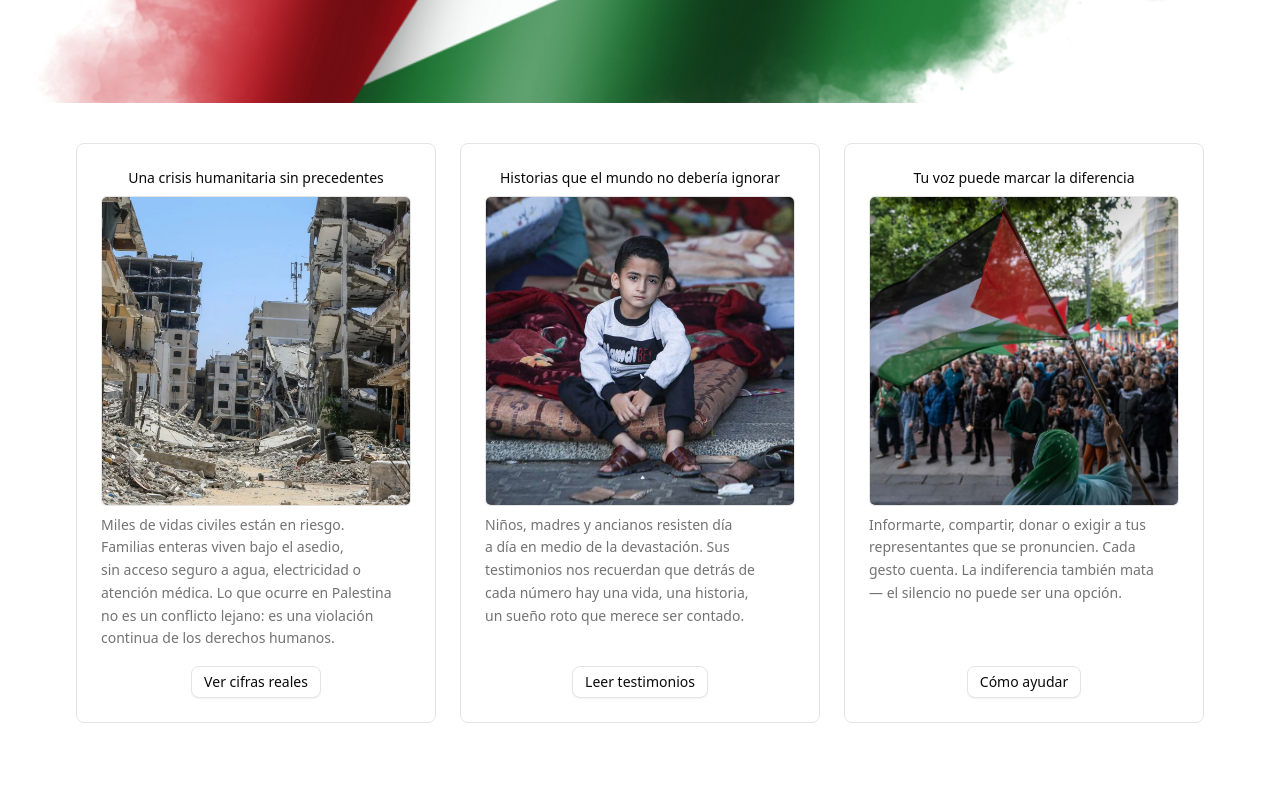
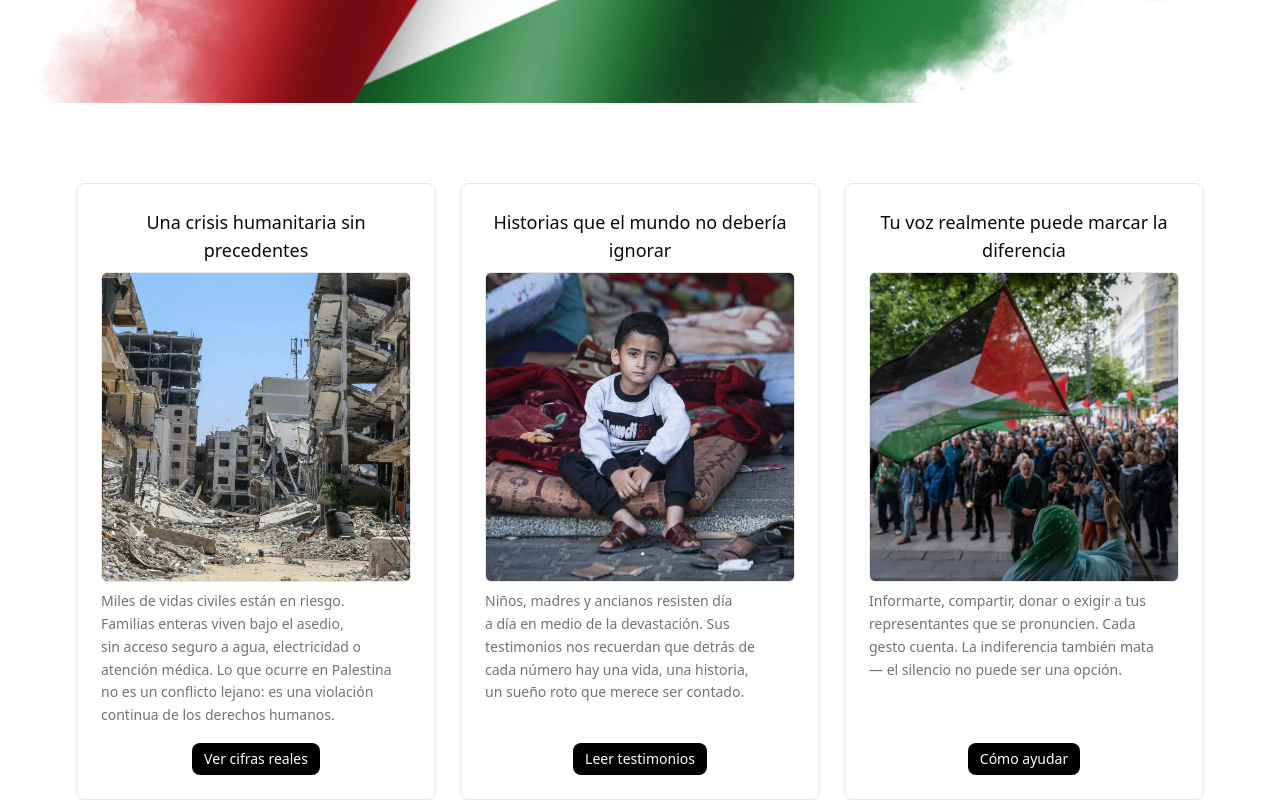
Before and after one commit to cayeyemito/palestine, a React (Vite) app in the folder Palestiweb/: page / in a window 1280 px wide. Shown: the part 431-1231 px from the top of the page. Before the commit the page ends 1154 px from the top, so only its background shows below. Built offline with nearby package versions, Linux system fonts and the light colour scheme.

Commit message:
Changed button color on dark/light mode

```diff
--- a/Palestiweb/src/App.tsx
+++ b/Palestiweb/src/App.tsx
@@ -86,13 +86,13 @@ export default function App() {
             </h1>
           </div>
         </div>
-        <div className="flex w-full max-w-6xl flex-row justify-center gap-6 flex-wrap mx-auto mt-10">
+        <div className="flex w-full max-w-6xl flex-row justify-center gap-6 flex-wrap mx-auto mt-20">
           <Item
             variant="outline"
             className="flex flex-col items-start justify-start h-auto min-h-fit p-6 w-90"
           >
             <ItemContent className="flex flex-col gap-2 text-left">
-              <ItemTitle className="w-full flex justify-center">Una crisis humanitaria sin precedentes</ItemTitle>
+              <ItemTitle className="w-full text-center text-lg">Una crisis humanitaria sin precedentes</ItemTitle>
               <img
                 src={palestinaWar}
                 alt="Familias palestinas bajo el asedio"
@@ -103,7 +103,11 @@ export default function App() {
               </ItemDescription>
             </ItemContent>
             <ItemActions className="w-full flex justify-center">
-              <Button variant="outline" size="sm">
+              <Button size="sm" className={isDark
+                  ? "bg-white text-black border-white"
+                  : "bg-black text-white border-black"
+                }
+              >
                 Ver cifras reales
               </Button>
             </ItemActions>
@@ -114,7 +118,7 @@ export default function App() {
             className="flex flex-col items-start justify-start h-auto min-h-fit p-6 w-90"
           >
             <ItemContent className="flex flex-col gap-2 text-left">
-              <ItemTitle className="w-full flex justify-center">Historias que el mundo no debería ignorar</ItemTitle>
+              <ItemTitle className="w-full text-center text-lg">Historias que el mundo no debería ignorar</ItemTitle>
               <img
                 src={kidPalestina}
                 alt="Familias palestinas bajo el asedio"
@@ -123,7 +127,11 @@ export default function App() {
               <ItemDescription className="line-clamp-none leading-relaxed">Niños, madres y ancianos resisten día a día en medio de la devastación. Sus testimonios nos recuerdan que detrás de cada número hay una vida, una historia, un sueño roto que merece ser contado.</ItemDescription>
             </ItemContent>
             <ItemActions className="w-full flex justify-center">
-              <Button variant="outline" size="sm">
+              <Button size="sm" className={isDark
+                  ? "bg-white text-black border-white"
+                  : "bg-black text-white border-black"
+                }
+              >
                 Leer testimonios
               </Button>
             </ItemActions>
@@ -134,7 +142,7 @@ export default function App() {
             className="flex flex-col items-start justify-start h-auto min-h-fit p-6 w-90"
           >
             <ItemContent className="flex flex-col gap-2 text-left">
-              <ItemTitle className="w-full flex justify-center">Tu voz puede marcar la diferencia</ItemTitle>
+              <ItemTitle className="w-full text-center text-lg">Tu voz realmente puede marcar la diferencia</ItemTitle>
               <img
                 src={mani}
                 alt="Familias palestinas bajo el asedio"
@@ -143,7 +151,11 @@ export default function App() {
               <ItemDescription className="line-clamp-none leading-relaxed">Informarte, compartir, donar o exigir a tus representantes que se pronuncien. Cada gesto cuenta. La indiferencia también mata — el silencio no puede ser una opción.</ItemDescription>
             </ItemContent>
             <ItemActions className="w-full flex justify-center">
-              <Button variant="outline" size="sm">
+              <Button size="sm" className={isDark
+                  ? "bg-white text-black border-white"
+                  : "bg-black text-white border-black"
+                }
+              >
                 Cómo ayudar
               </Button>
             </ItemActions>
```
